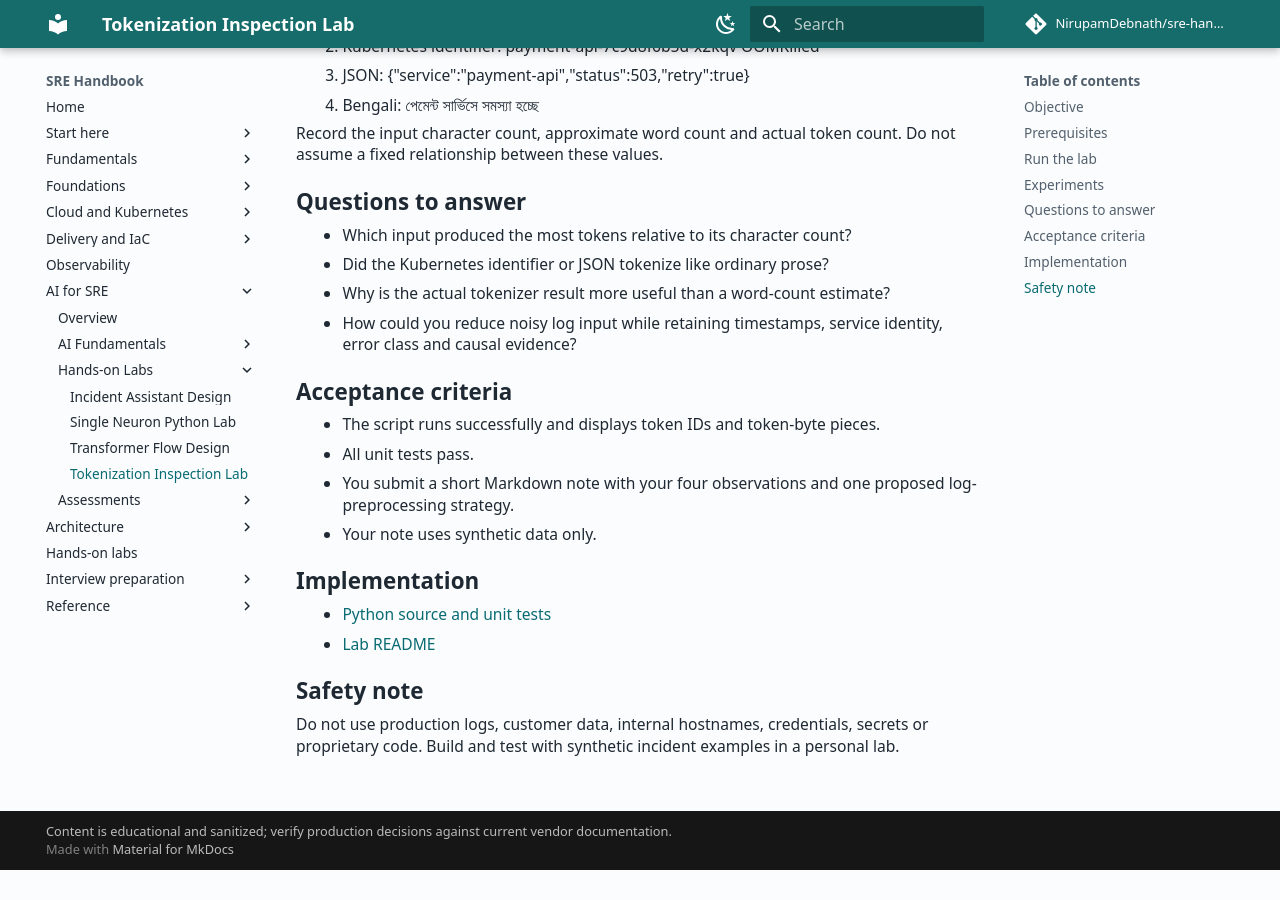
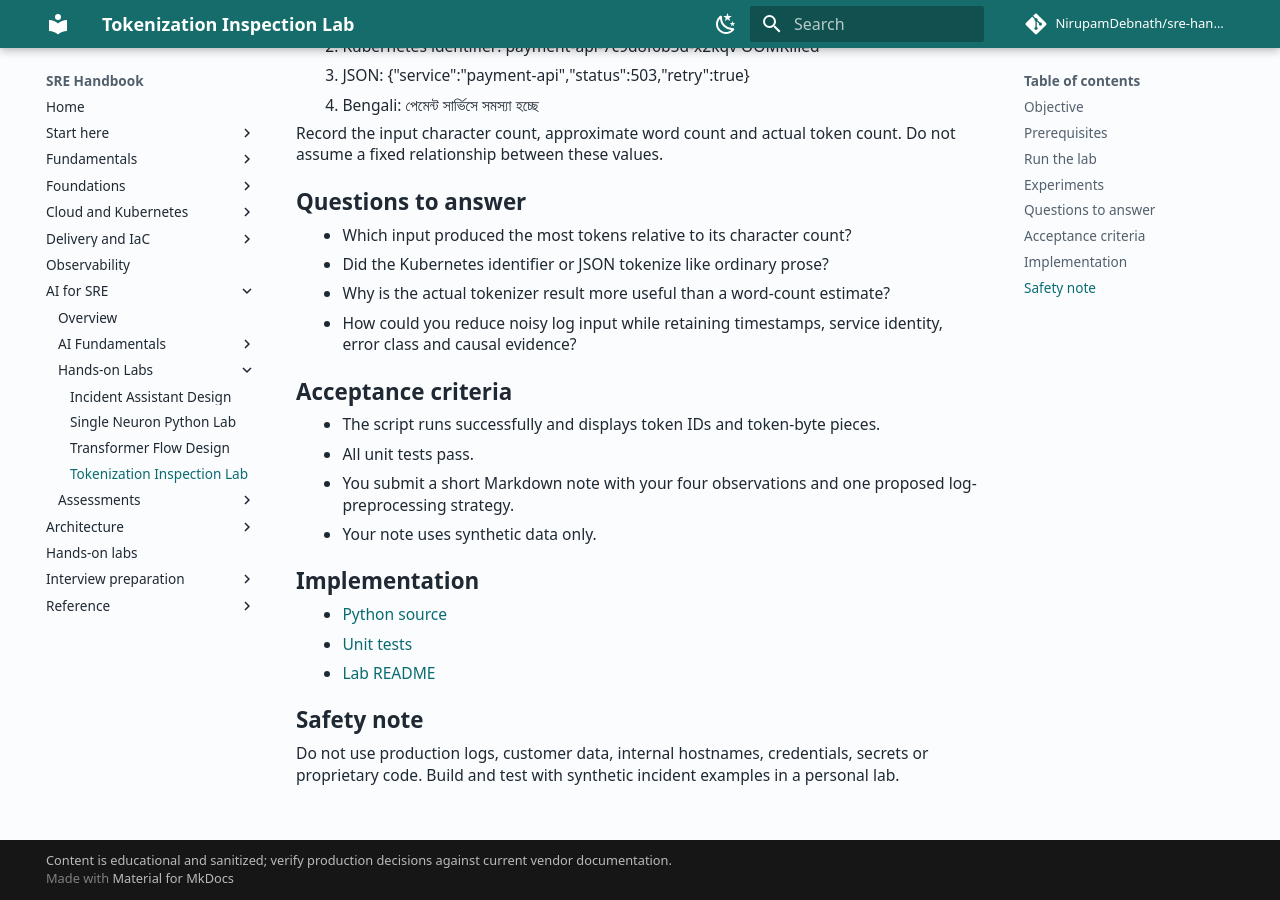
Before and after one commit to NirupamDebnath/sre-handbook, an MkDocs documentation site: the page built from docs/ai-for-sre/labs/tokenization.md, in a window 1280 px wide and 900 px high, scrolled down 694 px. Built offline with MkDocs 1.6.1 and Material for MkDocs 9.7.7, drawn with Linux system fonts in a browser that asks for light colours; comment, search, counter and statistics services are not loaded; before the commit the page ends 1564 px from its top, so only the background shows below that.

Commit message:
Link tokenization lab source and README

```diff
--- a/docs/ai-for-sre/labs/tokenization.md
+++ b/docs/ai-for-sre/labs/tokenization.md
@@ -50,8 +50,9 @@ Record the input character count, approximate word count and actual token count.
 
 ## Implementation
 
-- [Python source and unit tests](../../../labs/ai-for-sre/tokenization/)
-- [Lab README](../../../labs/ai-for-sre/tokenization/README.md)
+- [Python source](https://github.com/NirupamDebnath/sre-handbook/blob/main/labs/ai-for-sre/tokenization/tokenization.py)
+- [Unit tests](https://github.com/NirupamDebnath/sre-handbook/blob/main/labs/ai-for-sre/tokenization/test_tokenization.py)
+- [Lab README](https://github.com/NirupamDebnath/sre-handbook/blob/main/labs/ai-for-sre/tokenization/README.md)
 
 ## Safety note
 
```
